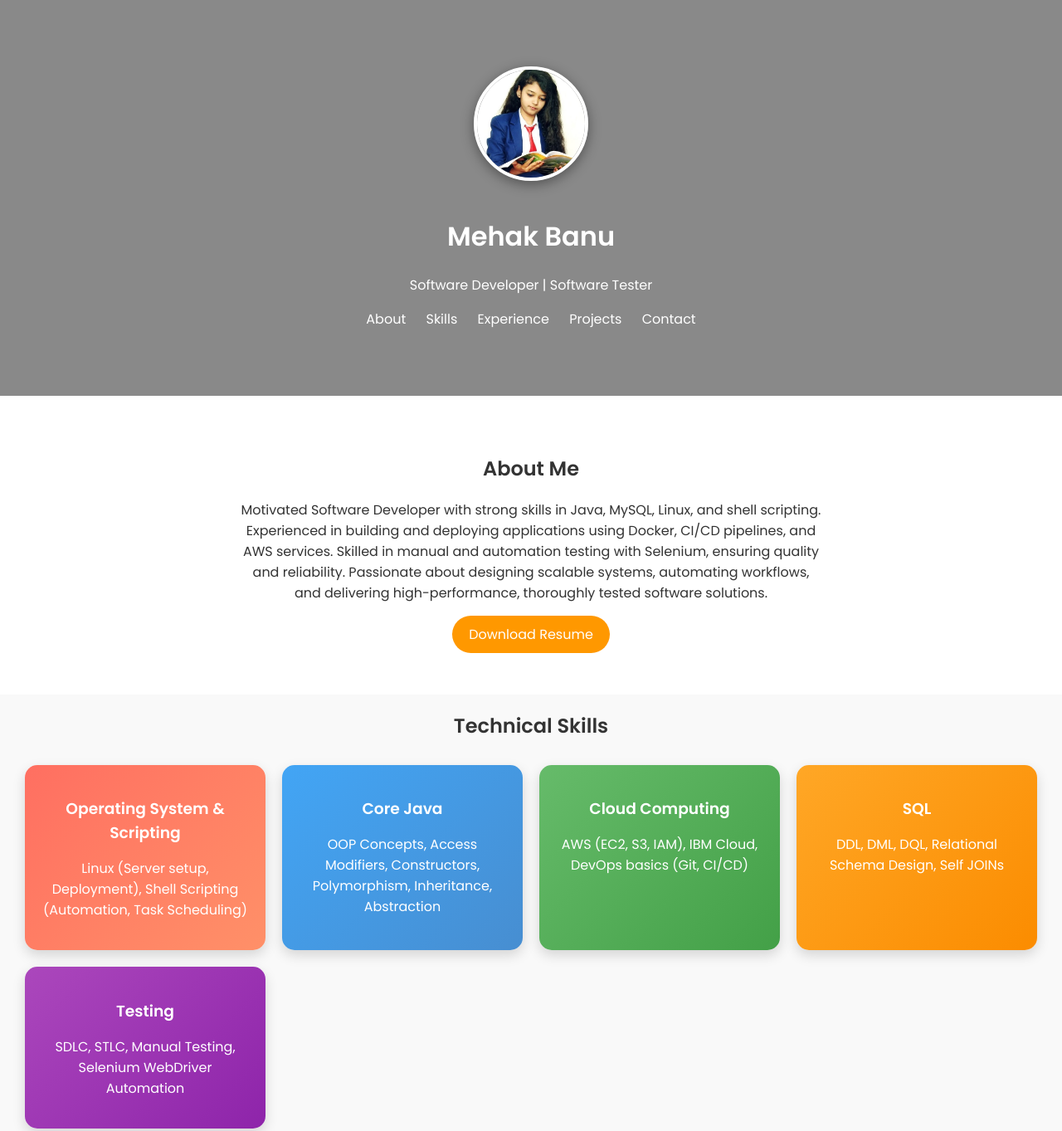
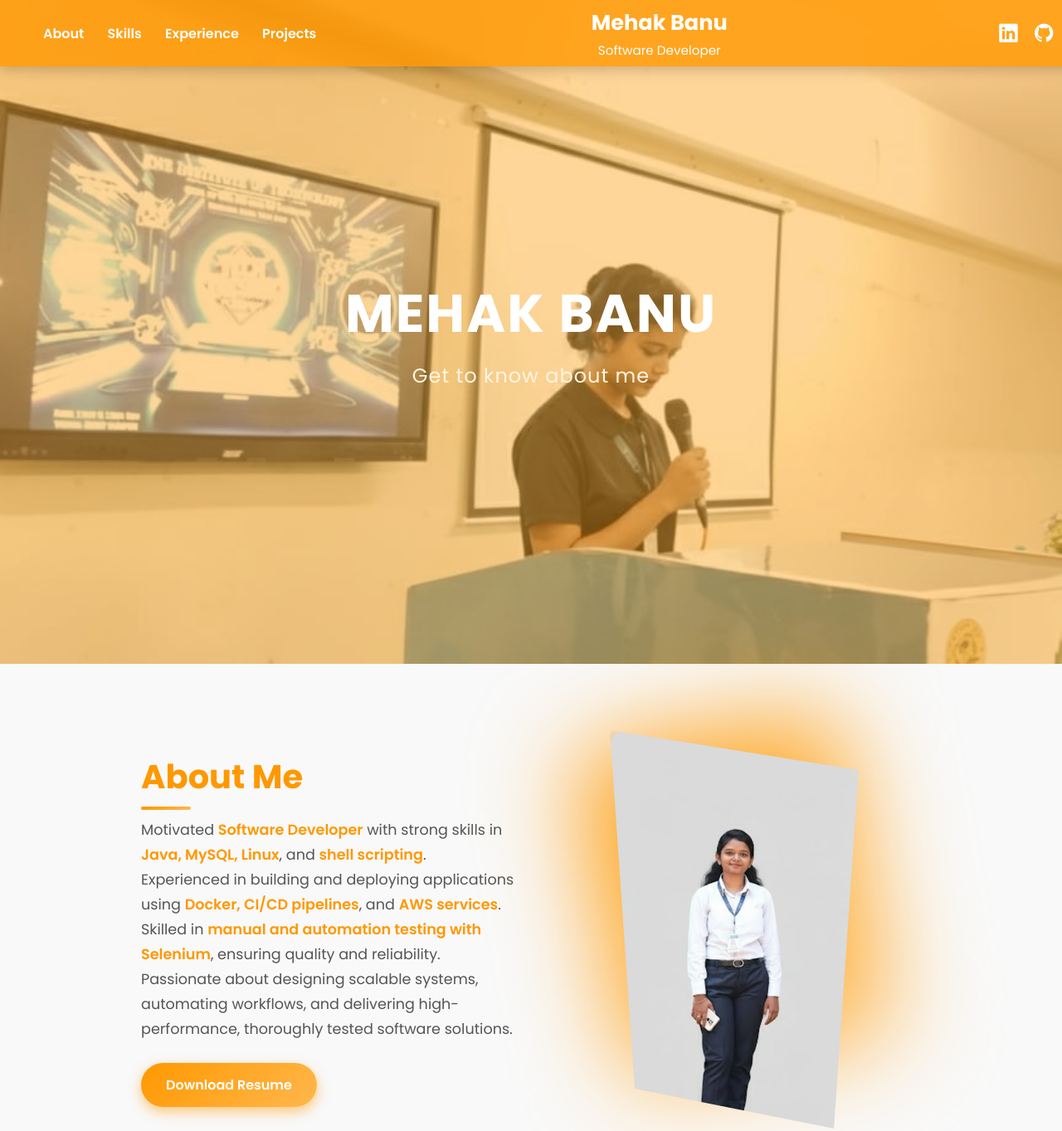
Before and after one commit to mehakbanu24/My_Portfolio, a plain HTML site: page index.html in a window 1280 px wide. Shown: the top 1363 px of the page at 83% size. Drawn offline with nearby package versions, Linux system fonts and the light colour scheme.

Commit message:
Background update

```diff
--- a/index.html
+++ b/index.html
@@ -1,73 +1,97 @@
 <!DOCTYPE html>
 <html lang="en">
-
 <head>
   <meta charset="UTF-8">
   <meta name="viewport" content="width=device-width, initial-scale=1.0">
   <title>Mehak Banu | Portfolio</title>
-    <link href="https://fonts.googleapis.com/css2?family=Poppins:wght@300;400;600&display=swap" rel="stylesheet">
+  <link href="https://fonts.googleapis.com/css2?family=Poppins:wght@300;400;500;600;700&display=swap" rel="stylesheet">
   <link rel="stylesheet" href="styles.css">
   <link rel="stylesheet" href="https://cdn.jsdelivr.net/npm/bootstrap-icons@1.11.3/font/bootstrap-icons.css">
 </head>
+<body>
 
-<body>
-    <!-- Header Section -->
-    <header class="hero">
-        <div class="hero-content">
-            <img src="./assets/images/m2.jpg" alt="Mehak Banu" class="profile-img">
-            <h1>Mehak Banu</h1>
-            <p>Software Developer | Software Tester</p>
-            <nav class="nav-links">
+  <!-- NAVBAR -->
+  <header class="navbar">
+    <div class="nav-left">
       <a href="#about">About</a>
       <a href="#skills">Skills</a>
       <a href="#experience">Experience</a>
       <a href="#projects">Projects</a>
-                <a href="#contact">Contact</a>
-            </nav>
+    </div>
+    <div class="nav-center">
+      <h1>Mehak Banu</h1>
+      <p>Software Developer</p>
+    </div>
+    <div class="nav-right">
+      <a href="https://www.linkedin.com/in/mehak-banu-401291230/" target="_blank"><i class="bi bi-linkedin"></i></a>
+      <a href="https://github.com/mehakbanu24" target="_blank"><i class="bi bi-github"></i></a>
+      <a href="mailto:mehakbanu024@gmail.com"><i class="bi bi-envelope-fill"></i></a>
     </div>
   </header>
 
-    <!-- About Section -->
+  <!-- HERO SECTION -->
+<section class="hero">
+  <div class="hero-overlay"></div>
+  <div class="hero-content">
+    <h1>Mehak Banu</h1>
+    <p>Get to know about me</p>
+  </div>
+</section>
+
+
+  <!-- ABOUT SECTION -->
   <section id="about" class="about-section">
     <div class="about-container">
       <div class="about-text">
         <h2>About Me</h2>
-                <p>Motivated Software Developer with strong skills in Java, MySQL, Linux, and shell scripting. Experienced in building and deploying applications using Docker, CI/CD pipelines, and AWS services. Skilled in manual and automation testing with Selenium, ensuring quality and reliability. Passionate about designing scalable systems, automating workflows, and delivering high-performance, thoroughly tested software solutions.</p>
-                <a href="./assets/resume/Mehak Banu R.pdf" class="btn" target="_blank">Download Resume</a>
+        <p>
+          Motivated <span class="highlight">Software Developer</span> with strong skills in
+          <span class="highlight">Java, MySQL, Linux</span>, and <span class="highlight">shell scripting</span>.
+          Experienced in building and deploying applications using
+          <span class="highlight">Docker, CI/CD pipelines</span>, and <span class="highlight">AWS services</span>.
+          Skilled in <span class="highlight">manual and automation testing with Selenium</span>,
+          ensuring quality and reliability. Passionate about designing scalable systems,
+          automating workflows, and delivering high-performance, thoroughly tested software solutions.
+        </p>
+        <a href="./assets/resume/Mehak Banu R.pdf" class="btn-download" target="_blank">Download Resume</a>
+      </div>
+      <div class="about-image">
+        <img src="./assets/images/m1.jpeg" alt="Mehak Banu">
       </div>
     </div>
   </section>
 
-    <!-- Skills Section -->
+
+<!-- SKILLS SECTION -->
 <section id="skills">
-        <h2 class="section-title">Technical Skills</h2>
+    <h2 class="section-title-center">Technical Skills</h2>
     <div class="skills-grid">
-            <div class="skill-card" style="--clr:#FF6F61;">
+        <div class="skill-card">
             <h3>Operating System & Scripting</h3>
             <p>Linux (Server setup, Deployment), Shell Scripting (Automation, Task Scheduling)</p>
         </div>
-            <div class="skill-card" style="--clr:#42A5F5;">
+        <div class="skill-card">
             <h3>Core Java</h3>
             <p>OOP Concepts, Access Modifiers, Constructors, Polymorphism, Inheritance, Abstraction</p>
         </div>
-            <div class="skill-card" style="--clr:#66BB6A;">
+        <div class="skill-card">
             <h3>Cloud Computing</h3>
             <p>AWS (EC2, S3, IAM), IBM Cloud, DevOps basics (Git, CI/CD)</p>
         </div>
-            <div class="skill-card" style="--clr:#FFA726;">
+        <div class="skill-card">
             <h3>SQL</h3>
             <p>DDL, DML, DQL, Relational Schema Design, Self JOINs</p>
         </div>
-            <div class="skill-card" style="--clr:#AB47BC;">
+        <div class="skill-card">
             <h3>Testing</h3>
             <p>SDLC, STLC, Manual Testing, Selenium WebDriver Automation</p>
         </div>
     </div>
 </section>
 
-    <!-- Experience Section -->
+<!-- WORK EXPERIENCE -->
 <section id="experience" class="experience-section">
-        <h2 class="section-title">Work Experience</h2>
+    <h2 class="section-title-center">Work Experience</h2>
     <div class="timeline">
         <div class="timeline-item">
             <div class="timeline-icon"><i class="bi bi-terminal"></i></div>
@@ -104,9 +128,9 @@
     </div>
 </section>
 
-    <!-- Projects Section -->
+<!-- PROJECTS -->
 <section id="projects" class="projects-section">
-        <h2 class="section-title">Projects</h2>
+    <h2 class="section-title-center">Projects</h2>
     <div class="projects-grid">
         <div class="project-box">
             <i class="bi bi-cloud-arrow-up-fill"></i>
@@ -136,20 +160,10 @@
     </div>
 </section>
 
-    <!-- Contact Section -->
-    <section id="contact" class="contact-section">
-        <h2>Contact</h2>
-        <p>Email: <a href="mailto:mehakbanu024@gmail.com">mehakbanu024@gmail.com</a></p>
-        <p>Phone: +91 9036282310</p>
-        <p>
-            <a href="https://www.linkedin.com/in/your-linkedin" target="_blank">LinkedIn</a> |
-            <a href="https://github.com/your-github" target="_blank">GitHub</a>
-        </p>
-    </section>
-
+<!-- FOOTER -->
 <footer>
     <p>© 2025 Mehak Banu | Portfolio</p>
 </footer>
+
 </body>
-
 </html>
--- a/styles.css
+++ b/styles.css
@@ -1,78 +1,196 @@
+/* GENERAL RESET */
+body, h1, h2, h3, p, a {
+    margin: 0;
+    padding: 0;
+    box-sizing: border-box;
+    font-family: 'Poppins', sans-serif;
+}
 body {
-    margin: 0;
-    font-family: 'Poppins', sans-serif;
     background: #f9f9f9;
     color: #333;
+    scroll-behavior: smooth;
 }
 
-h1, h2, h3 {
+/* NAVBAR */
+header.navbar {
+    position: fixed;
+    top: 0;
+    width: 100%;
+    display: flex;
+    justify-content: space-between;
+    align-items: center;
+    padding: 8px 40px; /* slightly smaller height */
+    z-index: 1000;
+    background: rgba(255, 152, 0, 0.8); /* orange transparent */
+    backdrop-filter: blur(6px);
+    box-shadow: 0 4px 15px rgba(0, 0, 0, 0.2);
+}
+
+.nav-left a {
+    color: white;
+    margin: 0 12px;
     font-weight: 600;
+    text-decoration: none;
+    transition: 0.3s;
+}
+.nav-left a:hover {
+    color: #fff200;
+}
+
+.nav-center {
+    text-align: center;
+    color: white;
+}
+.nav-center h1 {
+    margin-bottom: 2px;
+    font-size: 1.6rem;
+}
+.nav-center p {
+    font-size: 0.95rem;
+}
+
+.nav-right a {
+    color: white;
+    font-size: 1.4rem;
+    margin: 0 8px;
+    z-index: 101;
+    transition: 0.3s;
+}
+.nav-right a:hover {
+    color: #fff200;
+}
+
+/* HERO / BACKGROUND IMAGE */
+.hero {
+    position: relative;
+    height: 100vh; /* full screen */
+    background: url('./assets/images/mbg2.jpeg') center center / cover no-repeat;
+    display: flex;
+    justify-content: center;
+    align-items: center;
     text-align: center;
 }
-
-/* --- HEADER / HERO WITH BACKGROUND IMAGE --- */
-.hero {
-    background: url('./assets/images/bg.jpg') center/cover no-repeat; /* Your background image */
-    color: white;
-    text-align: center;
-    padding: 80px 20px;
-    position: relative;
-}
-.hero::after {
-    content: '';
+.hero-overlay {
     position: absolute;
     inset: 0;
-    background: rgba(0, 0, 0, 0.45); /* Dark overlay for readability */
+    background: rgba(255, 152, 0, 0.4); /* orange overlay */
+    z-index: 1;
 }
 .hero-content {
     position: relative;
     z-index: 2;
-}
-.profile-img {
-    width: 130px;
-    height: 130px;
-    border-radius: 50%;
-    border: 4px solid white;
-    object-fit: cover;
-    margin-bottom: 15px;
-    box-shadow: 0 4px 15px rgba(0,0,0,0.4);
+    color: white;
 }
 
-.nav-links a {
-    margin: 0 10px;
-    color: white;
-    text-decoration: none;
-    font-weight: 500;
-}
-.nav-links a:hover {
-    text-decoration: underline;
+.hero-content h1 {
+    font-size: 4rem;
+    font-weight: 700;
+    text-transform: uppercase;
+    letter-spacing: 2px;
+    margin-bottom: 10px;
 }
 
-/* --- ABOUT --- */
+.hero-content p {
+    font-size: 1.5rem;
+    font-weight: 400;
+    letter-spacing: 1px;
+    color: #fff5e1; /* softer shade for second line */
+}
+
+
+/* ABOUT SECTION */
 .about-section {
-    padding: 50px 20px;
-    background: white;
-    text-align: center;
+    padding: 80px 20px;
+    display: flex;
+    justify-content: center;
+}
+.about-container {
+    display: flex;
+    align-items: center;
+    justify-content: space-between;
+    flex-wrap: wrap;
+    gap: 40px;
+}
+.about-text {
+    flex: 1;
+    max-width: 600px;
+}
+.about-text h2 {
+    font-size: 2.5rem;
+    color: #ff9800;
+    margin-bottom: 20px;
+    position: relative;
+}
+.about-text h2::after {
+    content: '';
+    position: absolute;
+    left: 0;
+    bottom: -10px;
+    width: 60px;
+    height: 4px;
+    background: linear-gradient(90deg, #ff9800, #ffb74d);
+    border-radius: 2px;
 }
 .about-text p {
-    max-width: 700px;
-    margin: 0 auto;
+    font-size: 1.1rem;
+    line-height: 1.7;
+    color: #555;
+    margin-bottom: 25px;
 }
-.btn {
+.highlight {
+    color: #ff9800;
+    font-weight: 600;
+}
+.btn-download {
     display: inline-block;
-    background: #ff9800;
-    color: white;
-    padding: 10px 20px;
-    border-radius: 30px;
+    padding: 14px 30px;
+    font-size: 1rem;
+    font-weight: 600;
+    background: linear-gradient(135deg, #ff9800, #ffb74d);
+    color: #fff;
+    border-radius: 50px;
     text-decoration: none;
-    margin-top: 15px;
+    box-shadow: 0 6px 15px rgba(255, 152, 0, 0.5);
     transition: 0.3s ease;
 }
-.btn:hover {
-    background: #e68900;
+.btn-download:hover {
+    transform: translateY(-3px);
+    box-shadow: 0 12px 25px rgba(255, 152, 0, 0.6);
 }
 
-/* --- COLORFUL SKILLS --- */
+/* ABOUT IMAGE CREATIVE DESIGN */
+.about-image {
+    flex: 1;
+    display: flex;
+    justify-content: center;
+    position: relative;
+}
+.about-image::before {
+    content: '';
+    position: absolute;
+    width: 320px;
+    height: 400px;
+    background: linear-gradient(135deg, #ff9800, #ffb74d);
+    filter: blur(60px);
+    border-radius: 25px;
+    transform: rotate(-10deg);
+    z-index: 0;
+}
+.about-image img {
+    width: 300px;
+    border-radius: 20px;
+    position: relative;
+    z-index: 1;
+    box-shadow: 0 10px 25px rgba(0,0,0,0.3);
+    clip-path: polygon(0 0, 100% 10%, 90% 100%, 10% 90%);
+    transition: transform 0.4s ease, box-shadow 0.4s ease;
+}
+.about-image img:hover {
+    transform: scale(1.05) rotate(2deg);
+    box-shadow: 0 15px 35px rgba(0,0,0,0.35);
+}
+
+/* SKILLS */
 .skills-grid {
     display: grid;
     grid-template-columns: repeat(auto-fit, minmax(240px, 1fr));
@@ -83,24 +201,25 @@ h1, h2, h3 {
     color: white;
     padding: 20px;
     border-radius: 15px;
-    box-shadow: 0 6px 15px rgba(0,0,0,0.15);
     text-align: center;
     transition: transform 0.3s ease;
 }
 .skill-card:hover {
     transform: translateY(-6px);
 }
-.skill-card h3 {
-    margin-bottom: 10px;
+.skill-card:nth-child(1) { background: #FF6F61; }
+.skill-card:nth-child(2) { background: #42A5F5; }
+.skill-card:nth-child(3) { background: #66BB6A; }
+.skill-card:nth-child(4) { background: #FFA726; }
+.skill-card:nth-child(5) { background: #AB47BC; }
+
+/* TIMELINE */
+.section-title-center {
+    text-align: center;
+    color: #ff9800;
+    margin: 40px 0;
+    font-size: 2rem;
 }
-/* Assign gradient backgrounds dynamically */
-.skill-card:nth-child(1) { background: linear-gradient(135deg, #ff6f61, #ff9068); }
-.skill-card:nth-child(2) { background: linear-gradient(135deg, #42a5f5, #478ed1); }
-.skill-card:nth-child(3) { background: linear-gradient(135deg, #66bb6a, #43a047); }
-.skill-card:nth-child(4) { background: linear-gradient(135deg, #ffa726, #fb8c00); }
-.skill-card:nth-child(5) { background: linear-gradient(135deg, #ab47bc, #8e24aa); }
-
-/* --- FIXED EXPERIENCE TIMELINE --- */
 .timeline {
     position: relative;
     margin: 40px auto;
@@ -124,7 +243,6 @@ h1, h2, h3 {
     display: flex;
     align-items: center;
     justify-content: center;
-    box-shadow: 0 4px 10px rgba(0,0,0,0.2);
 }
 .timeline-content {
     background: #fff;
@@ -133,9 +251,12 @@ h1, h2, h3 {
     box-shadow: 0 4px 8px rgba(0,0,0,0.1);
     margin-left: 25px;
 }
-.timeline-date { font-size: 0.85rem; color: #888; }
+.timeline-date {
+    font-size: 0.85rem;
+    color: #888;
+}
 
-/* --- PROJECTS --- */
+/* PROJECTS */
 .projects-grid {
     display: grid;
     grid-template-columns: repeat(auto-fit, minmax(260px, 1fr));
@@ -143,7 +264,7 @@ h1, h2, h3 {
     margin: 30px;
 }
 .project-box {
-    background: white;
+    background: #f5f5f5;
     border-radius: 15px;
     padding: 25px;
     text-align: center;
@@ -160,16 +281,34 @@ h1, h2, h3 {
     box-shadow: 0 8px 20px rgba(0,0,0,0.15);
 }
 
-/* --- CONTACT --- */
-.contact-section {
-    background: #fff;
-    padding: 40px 20px;
-    text-align: center;
-}
-
+/* FOOTER */
 footer {
     background: #ff9800;
     color: white;
     text-align: center;
-    padding: 10px;
+    padding: 15px;
+    margin-top: 40px;
 }
+
+/* RESPONSIVE DESIGN */
+@media screen and (max-width: 1024px) {
+    .about-container {
+        flex-direction: column;
+        text-align: center;
+    }
+    .about-image::before {
+        display: none;
+    }
+    .hero-content h1 { font-size: 3rem; }
+    .hero-content p { font-size: 1.4rem; }
+    header.navbar {
+        flex-direction: column;
+        gap: 10px;
+        padding: 12px 20px;
+    }
+}
+@media screen and (max-width: 600px) {
+    .hero-content h1 { font-size: 2.2rem; }
+    .hero-content p { font-size: 1rem; }
+    .skills-grid, .projects-grid { gap: 15px; }
+}
```
Also changed, not shown: assets/images/m1.jpeg (added), assets/images/m2.jpg (deleted), assets/images/mb.jpeg (added), assets/images/mbg1.jpeg (added), assets/images/mbg2.jpeg (added), assets/images/profile.jpg (deleted). Lines whose indentation alone changed are shown as unchanged.
